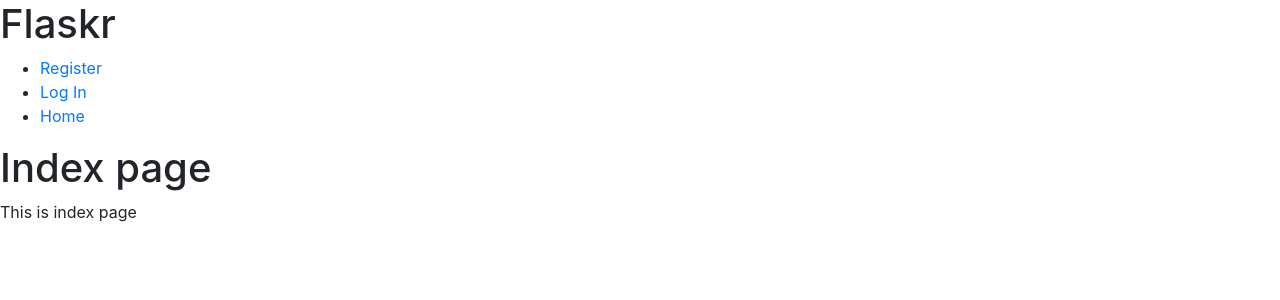
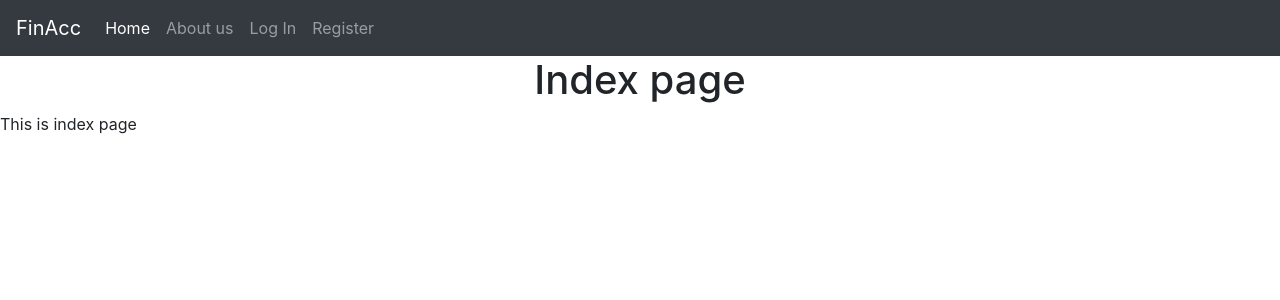
Before and after one commit to alekon28/financial_accounting, a Flask app: page / in a window 1280 px wide. Shown: the top 300 px of the page. Run offline with Flask 2, Linux system fonts and the light colour scheme; some libraries are stand-ins or nearby versions.

Commit message:
alerts and register form

```diff
--- a/finacc/__init__.py
+++ b/finacc/__init__.py
@@ -4,7 +4,7 @@ from flask_login import LoginManager
 
 
 app = Flask(__name__)
-app.config['SQLALCHEMY_DATABASE_URI'] = 'sqlite:////home/sasha/PycharmProjects/financial_accounting/database/main.db'
+app.config['SQLALCHEMY_DATABASE_URI'] = 'sqlite:////home/diana/projects/financial_accounting/database/main.db'
 db = SQLAlchemy(app)
 lm = LoginManager(app)
 
--- a/finacc/templates/base.html
+++ b/finacc/templates/base.html
@@ -1,6 +1,28 @@
 <!doctype html>
 <title>{% block title %}{% endblock %} - Flaskr</title>
 <link rel="stylesheet" href="{{ url_for('static', filename='css/bootstrap.css') }}">
+ <nav class="navbar navbar-expand-lg navbar-dark bg-dark">
+  <a class="navbar-brand" href="#">FinAcc</a>
+  <button class="navbar-toggler" type="button" data-toggle="collapse" data-target="#navbarNavAltMarkup" aria-controls="navbarNavAltMarkup" aria-expanded="false" aria-label="Toggle navigation">
+    <span class="navbar-toggler-icon"></span>
+  </button>
+  <div class="collapse navbar-collapse" id="navbarNavAltMarkup">
+    <div class="navbar-nav">
+      {% if g.user %}
+        <a class="nav-item nav-link active" href="{{ url_for('index') }}">Home</a>
+        <a class="nav-item nav-link" href="">About us</a>
+        <span>{{ g.user['username'] }}</span>
+        <a class="nav-item nav-link" href="{{ url_for('logout') }}">Log Out</a>
+      {% else %}
+        <a class="nav-item nav-link {% if active_page == "index" %}active {% endif %}" href="{{ url_for('index') }}">Home </a>
+        <a class="nav-item nav-link {% if active_page == "about us" %}active {% endif %}" href="">About us</a>
+        <a class="nav-item nav-link {% if active_page == "login" %}active {% endif %}" href="{{ url_for('login') }}">Log In</a>
+        <a class="nav-item nav-link {% if active_page == "register" %}active {% endif %}" href="{{ url_for('register') }}">Register</a>
+      {% endif %}
+    </div>
+  </div>
+</nav>
+<!--
 <nav>
   <h1>Flaskr</h1>
   <ul>
@@ -14,12 +36,33 @@
     {% endif %}
   </ul>
 </nav>
+-->
 <section class="content">
-  <header>
+  <header class="container text-center">
     {% block header %}{% endblock %}
   </header>
-  {% for message in get_flashed_messages() %}
-    <div class="flash">{{ message }}</div>
-  {% endfor %}
   {% block content %}{% endblock %}
+<div class="container text-center">
+    {% with messages = get_flashed_messages(with_categories=true) %}
+      {% if messages %}
+        {% for category, message in messages %}
+            {% if category == "error" %}
+          <div class="alert alert-danger">
+            {{ message }}
+          </div>
+            {% endif %}
+            {% if category == "success" %}
+          <div class="alert alert-success">
+            {{ message }}
+          </div>
+            {% endif %}
+            {% if category == "warning" %}
+          <div class="alert alert-warning">
+            {{ message }}
+          </div>
+            {% endif %}
+        {% endfor %}
+      {% endif %}
+    {% endwith %}
+</div>
 </section>
--- a/finacc/templates/index.html
+++ b/finacc/templates/index.html
@@ -1,4 +1,5 @@
 {% extends 'base.html' %}
+{% set active_page = "index" %}
 
 {% block header %}
   <h1>{% block title %}Index page{% endblock %}</h1>
--- a/finacc/templates/login.html
+++ b/finacc/templates/login.html
@@ -1,4 +1,5 @@
 {% extends 'base.html' %}
+{% set active_page = "login" %}
 
 {% block header %}
   <h1>{% block title %}Log In{% endblock %}</h1>
```
Also changed, not shown: finacc/templates/register.html (+22 -1 lines).
